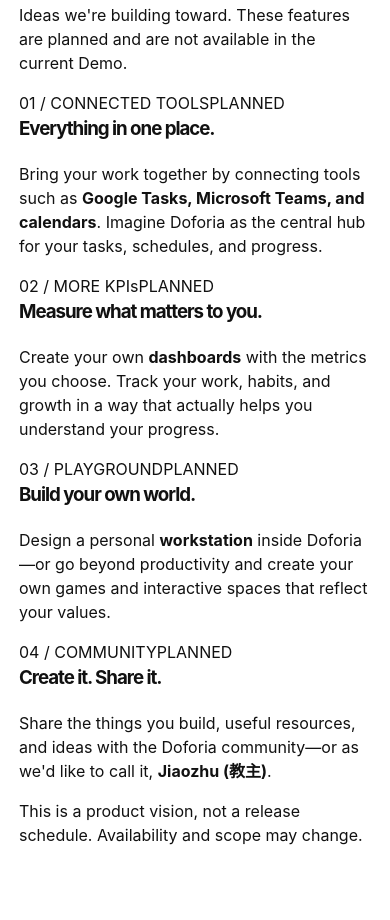
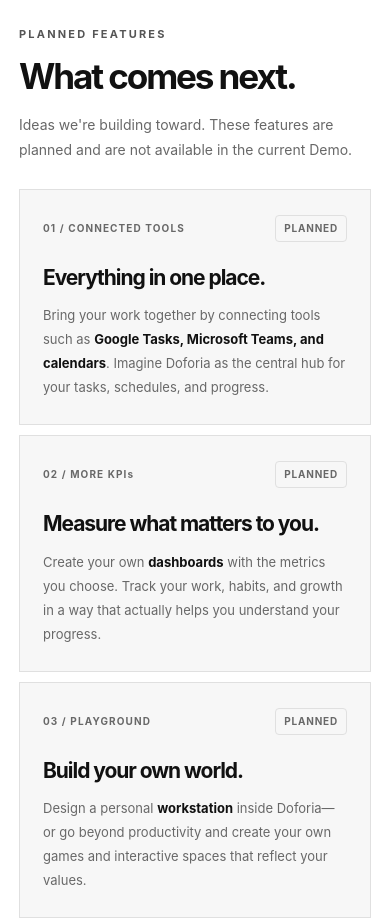
Before and after one commit to gotadot/gotadot.github.io, a plain HTML site: page index.html in a window 390 px wide. Shown: the part 4684-5604 px from the top of the page. Drawn offline with Linux system fonts and the light colour scheme; no server answers.

Commit message:
Style planned features as responsive four-card roadmap

```diff
--- a/styles.css
+++ b/styles.css
@@ -484,6 +484,24 @@ h1, h2, h3 { letter-spacing: -.055em; }
 .system-card p strong{font-weight:700;color:#222}
 .system-status{margin-top:auto;font-size:10px;letter-spacing:.06em;font-weight:700;color:#858585}
 .system-disclaimer{font-size:11px;color:#858585;margin:19px 0 0;line-height:1.6}
+
+/* Future Doforia capabilities, intentionally distinct from existing features */
+.roadmap-section{margin-top:100px;border-top:1px solid var(--line);padding-top:54px}
+.roadmap-heading{display:grid;grid-template-columns:minmax(0,1fr) minmax(240px,.65fr);gap:35px;align-items:end;margin-bottom:31px}
+.roadmap-heading .eyebrow{margin-bottom:15px}
+.roadmap-heading h2{font-size:clamp(36px,3.6vw,55px);letter-spacing:-.06em;line-height:1.12;margin:0}
+.roadmap-heading>p{font-size:14px;line-height:1.8;max-width:390px;color:var(--muted);margin:0 0 3px}
+.roadmap-grid{display:grid;grid-template-columns:repeat(2,minmax(0,1fr));gap:13px}
+.roadmap-card{border:1px solid var(--line);background:var(--soft);padding:29px 30px 30px;min-width:0}
+.roadmap-card-top{display:flex;align-items:center;justify-content:space-between;gap:12px;flex-wrap:wrap;color:var(--muted);font-size:10px;letter-spacing:.11em;font-weight:700}
+.roadmap-card-top span:last-child{border:1px solid var(--line);padding:5px 8px;border-radius:4px;letter-spacing:.08em;white-space:nowrap}
+.roadmap-card h3{font-size:clamp(21px,2vw,28px);letter-spacing:-.05em;line-height:1.2;margin:31px 0 13px}
+.roadmap-card p{font-size:13px;line-height:1.85;color:var(--muted);margin:0;max-width:520px}
+.roadmap-card p strong{color:var(--ink);font-weight:700}
+.roadmap-note{font-size:11px;line-height:1.7;color:var(--muted);margin:18px 0 0}
+@media(max-width:870px){.roadmap-heading{grid-template-columns:1fr;gap:15px}.roadmap-heading>p{max-width:560px}}
+@media(max-width:650px){.roadmap-section{margin-top:66px;padding-top:39px}.roadmap-heading{margin-bottom:24px}.roadmap-heading h2{font-size:clamp(35px,9vw,47px)}.roadmap-grid{grid-template-columns:1fr;gap:10px}.roadmap-card{padding:25px 23px}.roadmap-card h3{margin-top:23px}}
+
 .platform-section{background:#f8f8f8;border-top:1px solid var(--line);border-bottom:1px solid var(--line)}
 .platform-inner{display:grid;grid-template-columns:1.06fr .94fr;gap:clamp(28px,5vw,85px);align-items:center;padding-block:82px}
 .platform-inner h2{font-size:clamp(42px,4vw,65px);line-height:1.1;letter-spacing:-.06em;margin:18px 0 22px}
```
